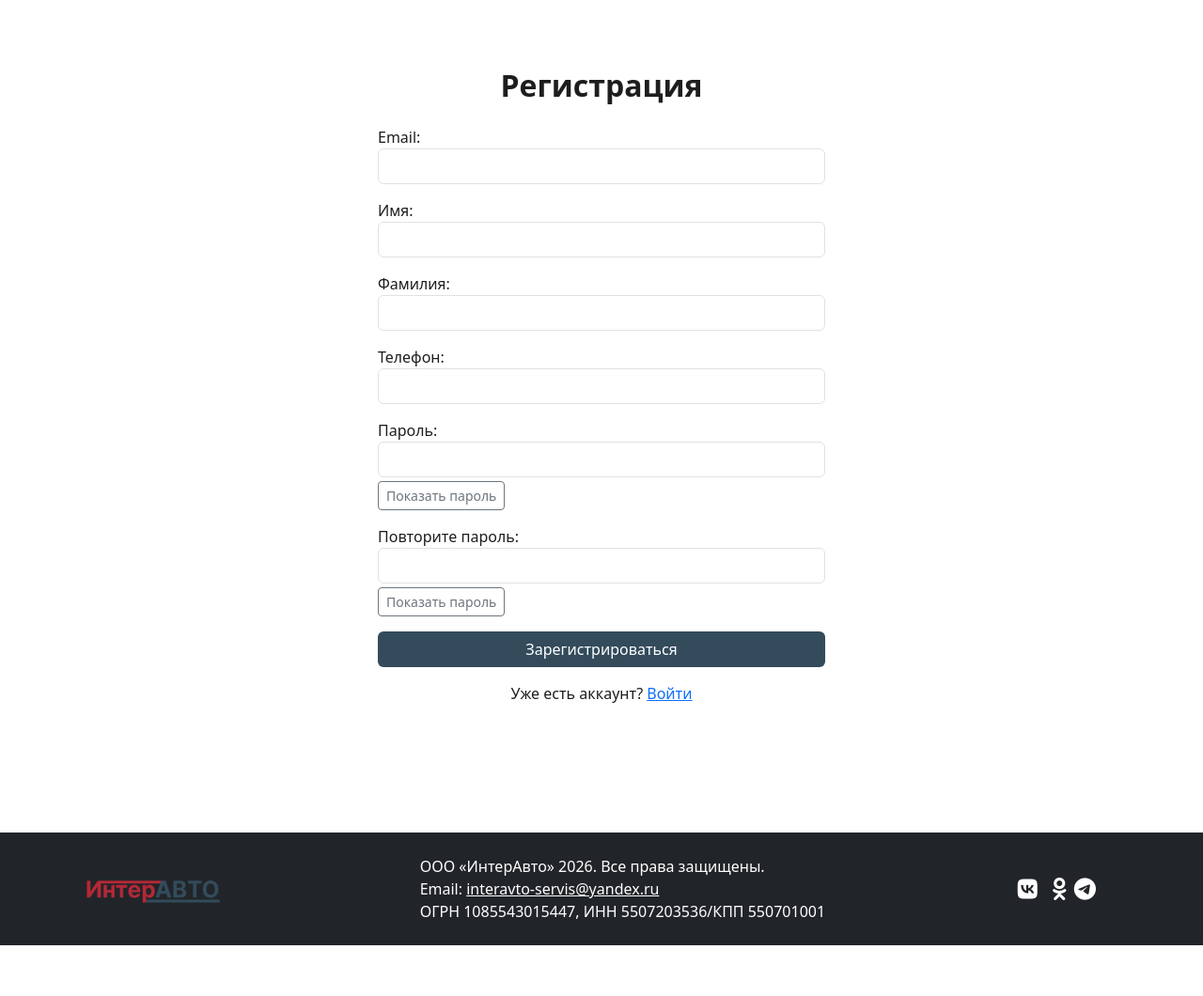
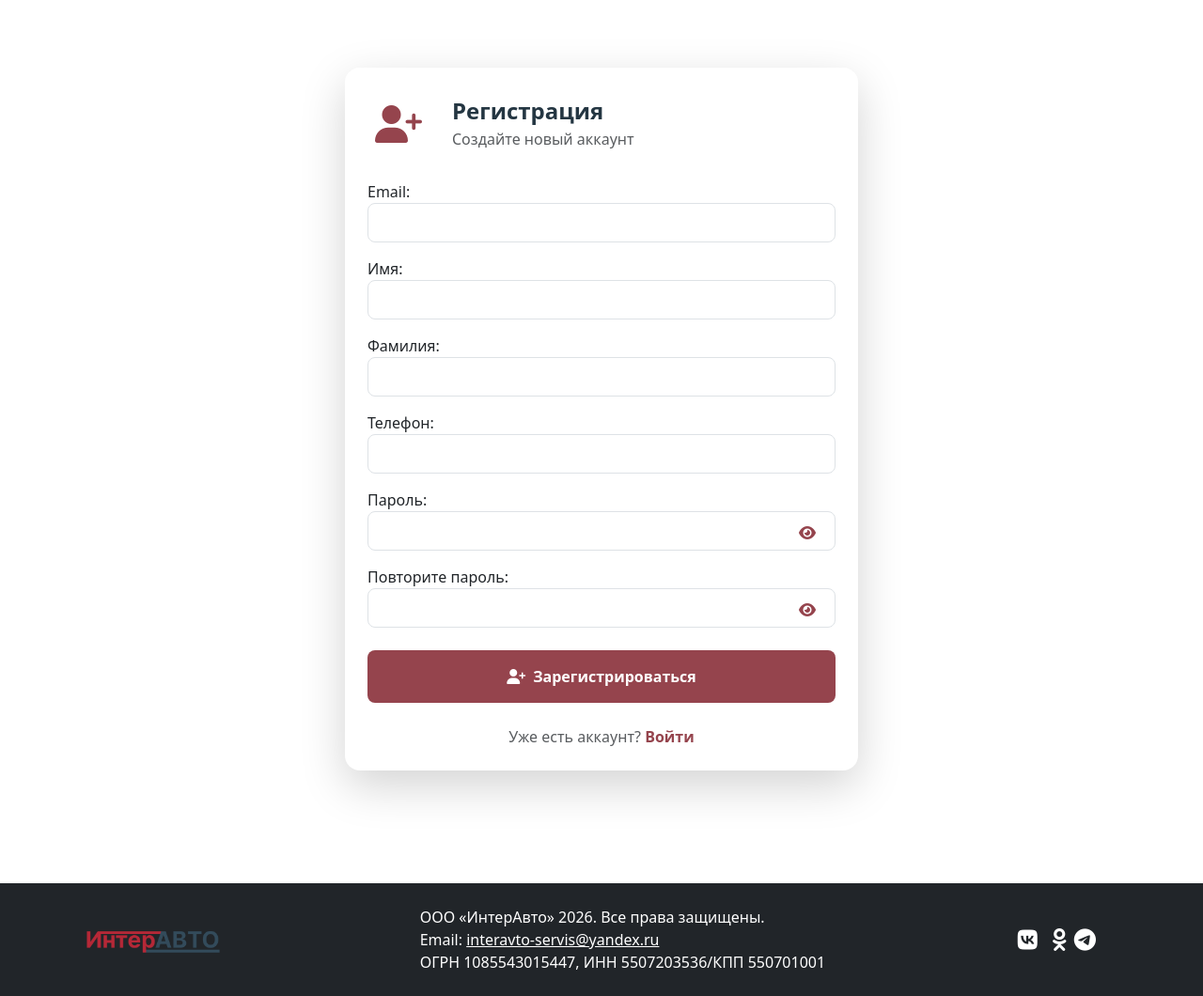
Before and after one commit to katyabak/avto_serv, a Django app: page /account/register/ in a window 1280 px wide. Shown: the part 96-1156 px from the top of the page at 94% size. Before the commit the page ends 1102 px from the top, so only its background shows below. Run offline with Django 5.2, Linux system fonts and the light colour scheme.

Commit message:
fix: fixed login and register pages style + breadcrumbs

```diff
--- a/interauto/templates/account/admin_panel.html
+++ b/interauto/templates/account/admin_panel.html
@@ -10,7 +10,7 @@
         <ol class="breadcrumb">
             <li class="breadcrumb-item">
                 <a href="/account/" class="text-decoration-none" style="color: #95444d;">
-                    <i class="fas fa-user me-2"></i>Профиль
+                    Профиль
                 </a>
             </li>
             <li class="breadcrumb-item active" aria-current="page" style="color: #243642;">
--- a/interauto/templates/account/application.html
+++ b/interauto/templates/account/application.html
@@ -16,7 +16,7 @@
                 <ol class="breadcrumb">
                     <li class="breadcrumb-item">
                         <a href="/account/" class="text-decoration-none" style="color: #95444d;">
-                            <i class="fas fa-user me-2"></i>Профиль
+                            Профиль
                         </a>
                     </li>
                     <li class="breadcrumb-item active" aria-current="page" style="color: #243642;">
@@ -184,6 +184,7 @@ document.addEventListener("DOMContentLoaded", function () {
 
 
 
+
 </script>
 <script>
     window.detailList = {{ detail_choices|safe }};
@@ -194,6 +195,7 @@ document.addEventListener("DOMContentLoaded", function () {
 
 
 
+
 </script>
 <link rel="stylesheet" href="{% static 'css/custom.css' %}">
 <script src="{% static 'js/application.js' %}"></script>
--- a/interauto/templates/account/appointment.html
+++ b/interauto/templates/account/appointment.html
@@ -12,7 +12,7 @@
                 <ol class="breadcrumb">
                     <li class="breadcrumb-item">
                         <a href="/account/" class="text-decoration-none" style="color: #95444d;">
-                            <i class="fas fa-user me-2"></i>Профиль
+                            Профиль
                         </a>
                     </li>
                     <li class="breadcrumb-item active" aria-current="page" style="color: #243642;">
@@ -153,6 +153,7 @@
     window.brandsList = {{ brands|safe }};
     window.servicesList = {{ service|safe }};
 
+
 </script>
 <script src="{% static 'js/appointment.js' %}"></script>
 {% endblock %}
--- a/interauto/templates/account/my_applications.html
+++ b/interauto/templates/account/my_applications.html
@@ -11,7 +11,7 @@
                 <ol class="breadcrumb">
                     <li class="breadcrumb-item">
                         <a href="/account/" class="text-decoration-none" style="color: #95444d;">
-                            <i class="fas fa-user me-2"></i>Профиль
+                            Профиль
                         </a>
                     </li>
                     <li class="breadcrumb-item active" aria-current="page" style="color: #243642;">
--- a/interauto/templates/account/register.html
+++ b/interauto/templates/account/register.html
@@ -2,35 +2,71 @@
 {% load form_tags %}
 
 {% block content %}
-<div class="container py-5" style="max-width: 500px;">
-    <h2 class="fw-bold mb-4 text-center">Регистрация</h2>
+<div class="container py-5">
+    <div class="row justify-content-center">
+        <div class="col-12 col-md-8 col-lg-6">
+            <div class="card border-0 shadow-lg rounded-4 overflow-hidden">
+                <div class="card-header bg-white border-0 pt-4 pb-0">
+                    <div class="d-flex align-items-center gap-3">
+                        <div class="p-3 rounded-3" style="background: white;">
+                            <i class="fas fa-user-plus fs-1" style="color: #95444d;"></i>
+                        </div>
+                        <div>
+                            <h4 class="fw-bold mb-1" style="color: #243642;">Регистрация</h4>
+                            <p class="text-muted mb-0">Создайте новый аккаунт</p>
+                        </div>
+                    </div>
+                </div>
+                <div class="card-body p-4">
                     <form method="POST">
                         {% csrf_token %}
                         {% for field in form %}
-        <div class="mb-3 position-relative">
+                        <div class="mb-3">
                             {{ field.label_tag }}
                             {% if field.html_name == "password1" or field.html_name == "password2" %}
-            <input type="password" name="{{ field.html_name }}" id="{{ field.html_name }}" class="form-control"/>
-            <button type="button" class="btn btn-sm btn-outline-secondary mt-1 toggle-password"
-                    data-target="{{ field.html_name }}">
-                Показать пароль
+                            <div class="position-relative">
+                                <input type="password" name="{{ field.html_name }}" id="{{ field.html_name }}"
+                                       class="form-control rounded-3 py-2" style="padding-right: 45px;"/>
+                                <button type="button"
+                                        class="btn btn-link position-absolute end-0 top-0 mt-2 me-2 text-decoration-none toggle-password"
+                                        data-target="{{ field.html_name }}" style="color: #95444d;">
+                                    <i class="fas fa-eye"></i>
                                 </button>
+                            </div>
                             {% else %}
-            {{ field|add_class:"form-control" }}
+                            {{ field|add_class:"form-control rounded-3 py-2" }}
                             {% endif %}
                             {% if field.errors %}
-            <div class="text-danger">
+                            <div class="text-danger small mt-1">
                                 {% for error in field.errors %}
                                 {{ error }}
                                 {% endfor %}
                             </div>
                             {% endif %}
+                            {% if field.help_text %}
+                            <small class="text-muted form-text">{{ field.help_text }}</small>
+                            {% endif %}
                         </div>
                         {% endfor %}
-        <button type="submit" class="btn w-100" style="background-color: #334B5B; color: #ffffff;">Зарегистрироваться
+                        <div class="d-grid gap-2 mt-4">
+                            <button type="submit" class="btn py-3 rounded-3 fw-bold"
+                                    style="background: #95444d; color: white; border: none;">
+                                <i class="fas fa-user-plus me-2"></i>Зарегистрироваться
                             </button>
+                        </div>
                     </form>
-    <p class="mt-3 text-center">Уже есть аккаунт? <a href="/account/login/">Войти</a></p>
+                    <div class="text-center mt-4">
+                        <p class="text-muted mb-0">Уже есть аккаунт?
+                            <a href="/account/login/" class="text-decoration-none fw-semibold"
+                               style="color: #95444d;">
+                                Войти
+                            </a>
+                        </p>
+                    </div>
+                </div>
+            </div>
+        </div>
+    </div>
 </div>
 
 <script>
@@ -38,12 +74,16 @@
     button.addEventListener('click', () => {
       const targetId = button.dataset.target;
       const input = document.getElementById(targetId);
+      const icon = button.querySelector('i');
+
       if (input.type === 'password') {
         input.type = 'text';
-        button.textContent = 'Скрыть пароль';
+        icon.classList.remove('fa-eye');
+        icon.classList.add('fa-eye-slash');
       } else {
         input.type = 'password';
-        button.textContent = 'Показать пароль';
+        icon.classList.remove('fa-eye-slash');
+        icon.classList.add('fa-eye');
       }
     });
   });
```
Also changed, not shown: interauto/templates/account/login.html (+53 -12 lines), interauto/templates/account/profile.html (+5 -5 lines). Lines whose indentation alone changed are shown as unchanged.
